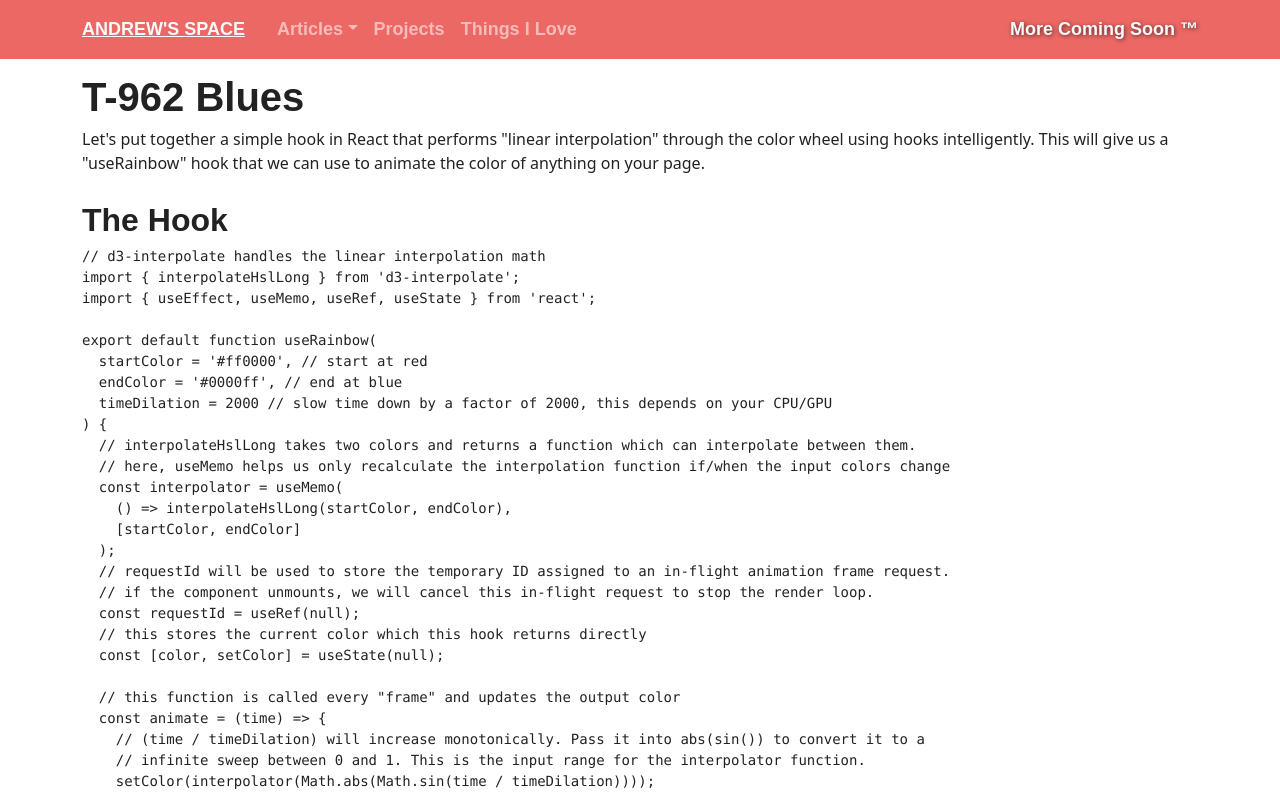
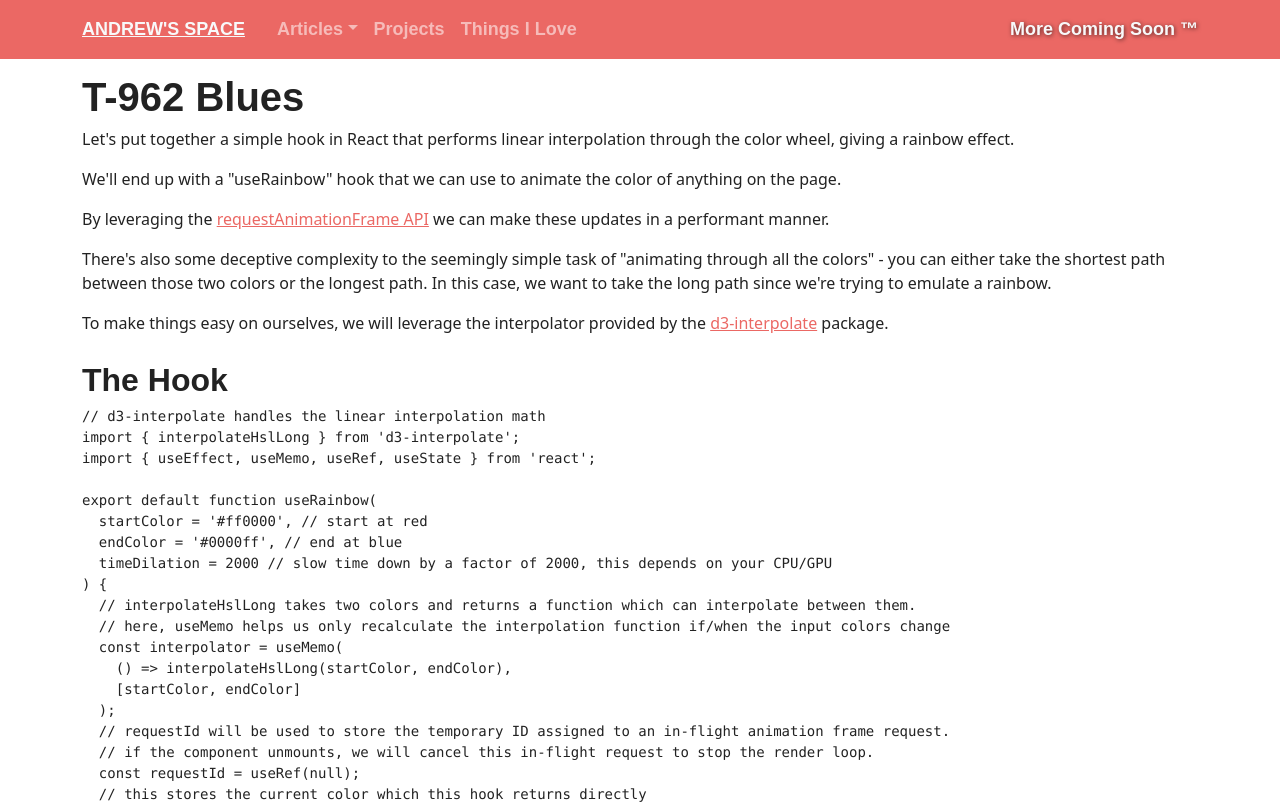
Before and after one commit to ayan4m1/personal-blog, a Gatsby site: page /react/use-rainbow-hook in a window 1280 px wide. Shown: the top 804 px of the page. Built offline with nearby package versions, Linux system fonts and the light colour scheme; Gatsby itself is replaced by a stand-in of ours; some packages are replaced by stand-ins of ours; code samples lack their colours; a web font is replaced by a local one.

Commit message:
improve start of useRainbow article

```diff
--- a/articles/react/use-rainbow-hook.mdx
+++ b/articles/react/use-rainbow-hook.mdx
@@ -5,7 +5,15 @@ description: A simple custom hook for lerping through the color wheel.
 title: useRainbow Hook
 ---
 
-Let's put together a simple hook in React that performs "linear interpolation" through the color wheel using hooks intelligently. This will give us a "useRainbow" hook that we can use to animate the color of anything on your page.
+Let's put together a simple hook in React that performs linear interpolation through the color wheel, giving a rainbow effect.
+
+We'll end up with a "useRainbow" hook that we can use to animate the color of anything on the page.
+
+By leveraging the [requestAnimationFrame API](https://developer.mozilla.org/en-US/docs/Web/API/window/requestAnimationFrame) we can make these updates in a performant manner.
+
+There's also some deceptive complexity to the seemingly simple task of "animating through all the colors" - you can either take the shortest path between those two colors or the longest path. In this case, we want to take the long path since we're trying to emulate a rainbow.
+
+To make things easy on ourselves, we will leverage the interpolator provided by the [d3-interpolate](https://d3js.org/d3-interpolate) package.
 
 ## The Hook
 
```
